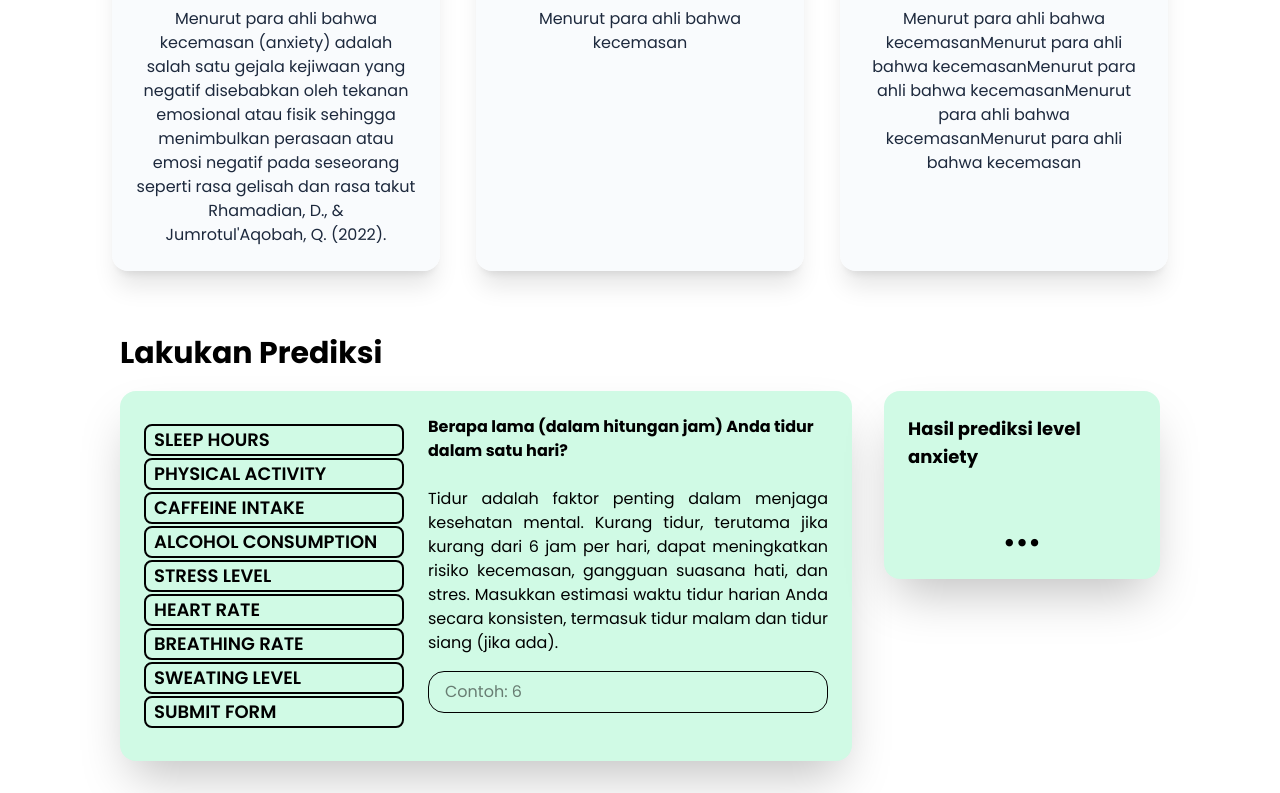
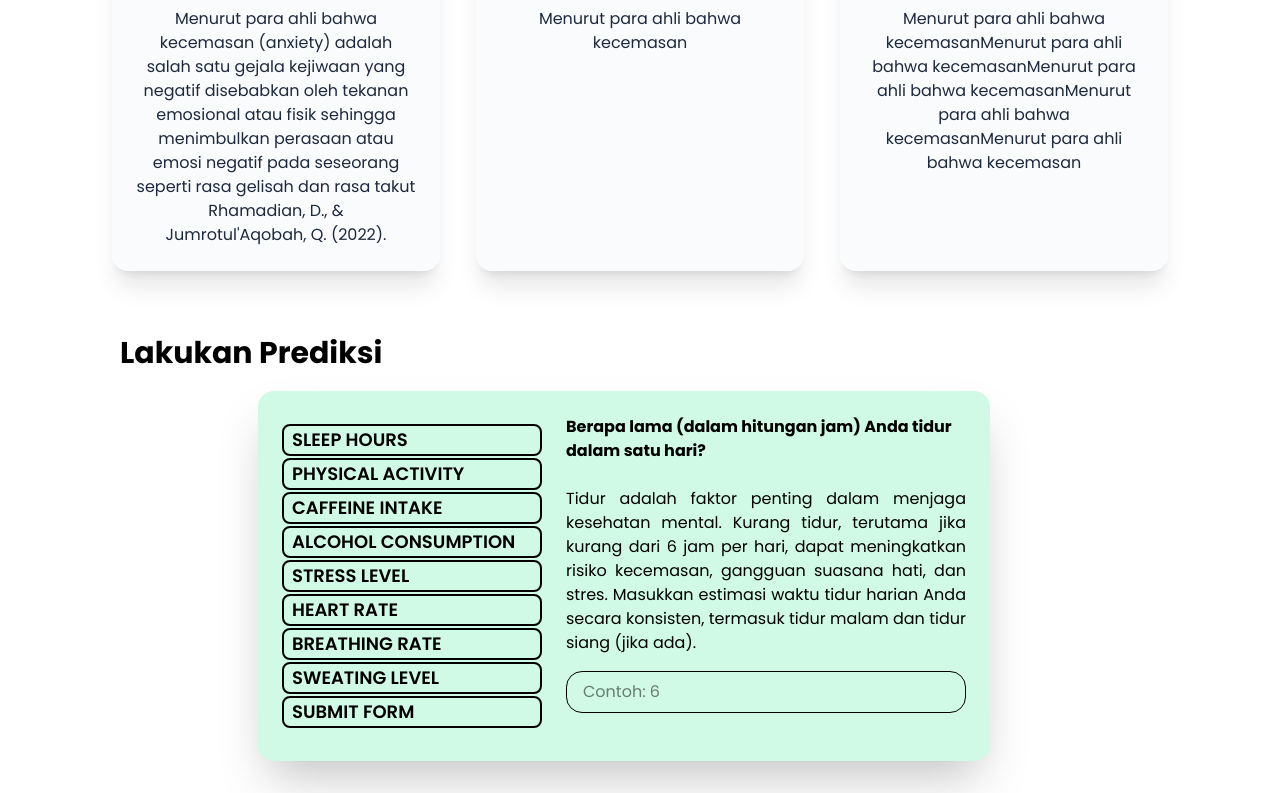
Before and after one commit to fxsym/anxie-sense, a React (Vite) app: page / in a window 1280 px wide. Shown: the part 1061-1854 px from the top of the page. Built offline with nearby package versions, Linux system fonts and the light colour scheme.

Commit message:
Update result prediction UI

```diff
--- a/package.json
+++ b/package.json
@@ -15,6 +15,7 @@
     "react": "^19.0.0",
     "react-dom": "^19.0.0",
     "react-router-dom": "^7.5.1",
+    "react-spinners": "^0.17.0",
     "tailwindcss": "^4.1.4"
   },
   "devDependencies": {
--- a/src/components/FormPrediction.jsx
+++ b/src/components/FormPrediction.jsx
@@ -3,7 +3,7 @@ import { alcoholRef, breathingRateRef, caffeineRef, heartRateRef, inputFormPredi
 import { InputFormPrediction } from "./InputFormPrediction"
 import { getPrediction } from "../api/getPrediction";
 
-export const FormPrediction = ({setResultPrediction}) => {
+export const FormPrediction = ({setResultPrediction, setLoadingStatus, setFirstPredict}) => {
     const [sleepHours, setSleepHours] = useState();
     const [physicalActifity, setPhysicActifity] = useState();
     const [caffeine, setCaffeine] = useState();
@@ -18,6 +18,7 @@ export const FormPrediction = ({setResultPrediction}) => {
 
     const handleSubmit = async (e) => {
         e.preventDefault()
+        setFirstPredict(true)
         setError(null)
         if (!sleepHours || !physicalActifity || !caffeine || !alcohol || !stress || !heartRate || !breathingRate || !sweatingLevel) {
             setError("Harap isi semua kolom terlebih dahulu")
@@ -35,10 +36,13 @@ export const FormPrediction = ({setResultPrediction}) => {
         }
 
         try {
-            setLoading(true)
+            setResultPrediction(null)
+            setLoadingStatus(true)
             const response = await getPrediction(data)
             console.log(response)
-            setResultPrediction(response.predicted_anxiety_level)
+            setTimeout(() => {
+                setResultPrediction(response.predicted_anxiety_level)
+            }, 1500);
         } catch (err) {
             console.log(err)
         } finally {
--- a/src/components/ResultPrediction.jsx
+++ b/src/components/ResultPrediction.jsx
@@ -1,10 +1,18 @@
-import { useEffect } from "react"
+import { MoonLoader } from "react-spinners"
 
-export const ResultPrediction = ({resultPrediction}) => {
+export const ResultPrediction = ({ resultPrediction, loadingStatus, firstPredict }) => {
+
+
     return (
-        <div className="bg-emerald-100 shadow-2xl transition-all duration-200 rounded-2xl p-6 hover:shadow-black hover:shadow-2xl justify-center flex flex-col items-center  lg:gap-6 lg:p-6">
+        <div className={`${firstPredict !== false ? "" : "hidden "} bg-emerald-100 shadow-2xl transition-all duration-200 rounded-2xl p-6 hover:shadow-black hover:shadow-2xl justify-center flex flex-col items-center  lg:gap-6 lg:p-6`}>
             <p className="text-lg font-bold">Hasil prediksi level anxiety</p>
-            <p className="text-6xl">{resultPrediction !== null ? resultPrediction.toFixed(0) : "..."}</p>
+            <p className="text-6xl">
+                {resultPrediction !== null
+                    ? resultPrediction.toFixed(0)
+                    : loadingStatus
+                        ? <MoonLoader speedMultiplier={0.5} />
+                        : ">>>"}
+            </p>
         </div>
     )
 }
--- a/src/pages/Home.jsx
+++ b/src/pages/Home.jsx
@@ -8,6 +8,8 @@ import { useState } from "react"
 
 export const Home = () => {
     const [resultPrediction, setResultPrediction] = useState(null);
+    const [loadingStatus, setLoadingStatus] = useState(false);
+    const [firstPredict, setFirstPredict] = useState(false);
 
     return (
         <>
@@ -40,10 +42,10 @@ export const Home = () => {
                 <div className="flex flex-col gap-8 lg:flex-row">
                     <div className="bg-emerald-100 shadow-2xl transition-all duration-200 rounded-2xl hover:shadow-black hover:shadow-2xl justify-center flex flex-col items-center  lg:gap-6 lg:items-stretch lg:flex-row lg:p-6">
                         <FormNavigationArrow />
-                        <FormPrediction setResultPrediction={setResultPrediction}/>
+                        <FormPrediction setResultPrediction={setResultPrediction} setLoadingStatus={setLoadingStatus} setFirstPredict={setFirstPredict}/>
                     </div>
                     <div>
-                        <ResultPrediction resultPrediction={resultPrediction}/>
+                        <ResultPrediction resultPrediction={resultPrediction} loadingStatus={loadingStatus} firstPredict={firstPredict}/>
                     </div>
                 </div>
             </div>
```
Also changed, not shown: 1 other file (tests, documents, lock files or other folders).
